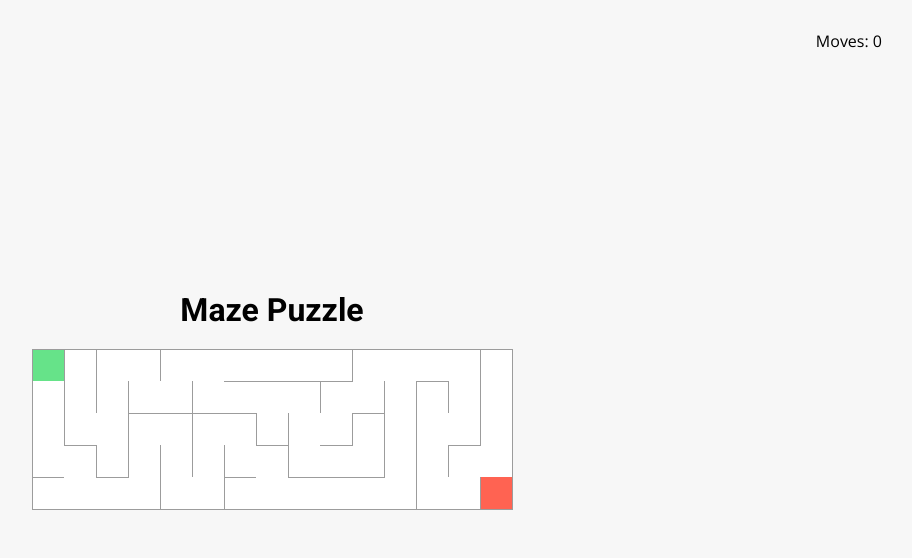
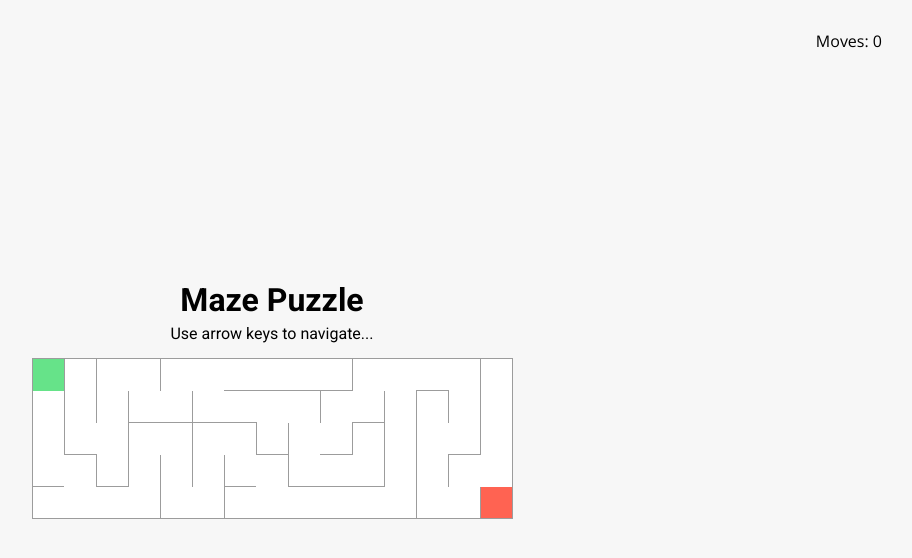
Before and after one commit to dimatrubca/MazePuzzle, a plain HTML site: page index.html in a window 1280 px wide. Both pictures are taken after a click on the button "15 x 5". Shown: the whole page, without its empty margins (368-1280 px from the left). Drawn offline with nearby package versions, Linux system fonts and the light colour scheme.

Commit message:
Helper message fixed

```diff
--- a/index.html
+++ b/index.html
@@ -11,7 +11,7 @@
         <div id="maze-container">
             <div id="message">
                 <h1 id="primary-message">Maze Puzzle</h1>
-                <p id="helper-message">Use arrow keys to navigate...</p>
+                <p id="helper-message" class="no-display">Use arrow keys to navigate...</p>
                 <div id="grid-selector">
                     Select grid size:
                         <button>15 x 5</button>
--- a/js/index.js
+++ b/js/index.js
@@ -10,6 +10,7 @@ const helperMessage = document.getElementById("helper-message");
 const gridSelector = document.getElementById("grid-selector");
 const movesDisplay = document.getElementById("moves")
 const mazeContainer = document.getElementById("maze-container")
+const buttons = document.querySelectorAll("#grid-selector button")
 
 class Cell {
     constructor() {
@@ -157,7 +158,7 @@ function initializeGame() {
     primaryMessage.textContent = "Maze Puzzle";
     movesDisplay.textContent = "0";
     gridSelector.classList.add("no-display");
-    helperMessage.classList.add("no-display");
+    helperMessage.classList.remove("no-display");
 
     gameStarted = true;
 }
@@ -190,7 +191,6 @@ function extractNumbersFromString(str) {
     return numbers;
 }
 
-const buttons = document.querySelectorAll("#grid-selector button")
 buttons.forEach(btn => {
     btn.addEventListener("click", function(e) {
         // get grid dimensions from button content
```
